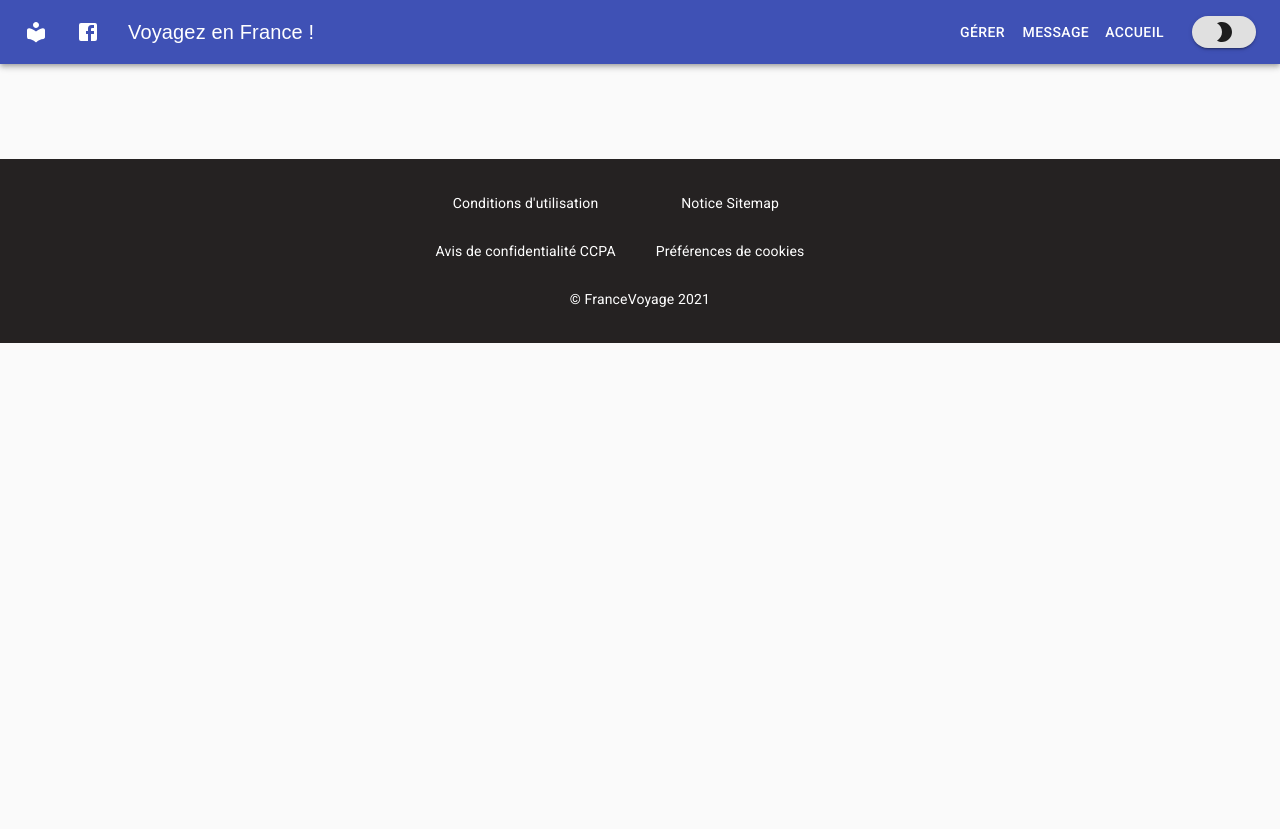
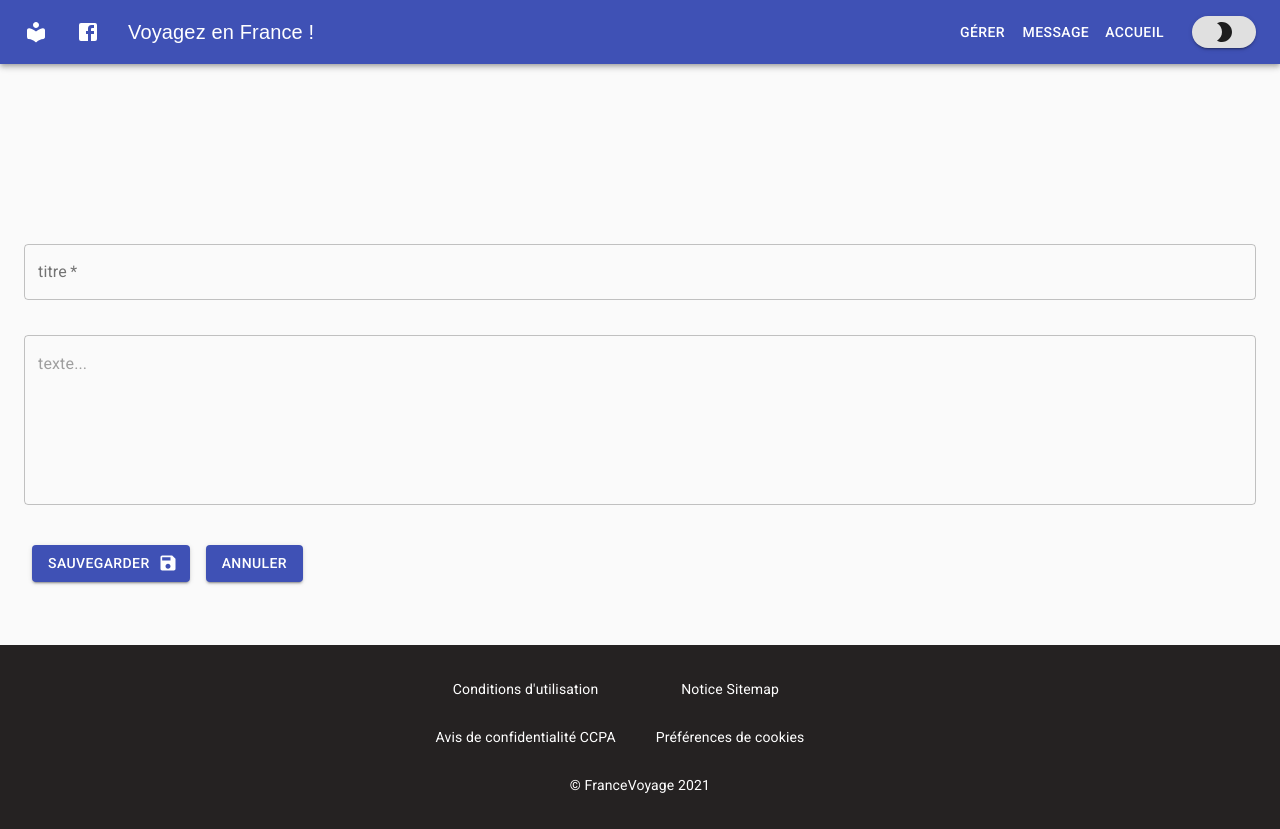
Before and after one commit to FatimaZohraaa/travelBlog, a React (Create React App) app: page /create in a window 1280 px wide. Built offline with nearby package versions, Linux system fonts and the light colour scheme.

Commit message:
Create post Page

```diff
--- a/src/App.js
+++ b/src/App.js
@@ -36,6 +36,7 @@ function App() {
           <Switch>
             <Route path="/" exact component={Home} />
             <Route path="/contact" component={Contact} />
+            <Route path="/create" component={CreatePost} />
             <Route path="/manage" component={ManagePosts} />
           </Switch>
           <Footer />
--- a/src/pages/CreatePost.js
+++ b/src/pages/CreatePost.js
@@ -1,7 +1,100 @@
-import React from "react";
+import React, { useEffect, useState } from "react";
+import TextField from "@material-ui/core/TextField";
+import Button from "@material-ui/core/Button";
+import { makeStyles } from "@material-ui/core/styles";
+import { Container, Typography } from "@material-ui/core";
+import SaveIcon from "@material-ui/icons/Save";
+import { Link } from "react-router-dom";
+import { addPost } from "../actions";
+import { connect } from "react-redux";
+import { useHistory } from "react-router-dom";
+import { editPost } from "../actions";
 
-function CreatePost() {
-  return <div></div>;
+const useStyles = makeStyles((theme) => ({
+  button: {
+    margin: theme.spacing(1),
+    marginTop: 30,
+  },
+  field: {
+    marginTop: 25,
+    marginBottom: 10,
+  },
+  container: {
+    marginTop: 35,
+  },
+}));
+
+function CreatePost({ addPost }) {
+  const history = useHistory();
+
+  const classes = useStyles();
+  const [postData, setPostData] = useState({});
+
+  const titleHandler = (e) => {
+    setPostData({ ...postData, title: e.target.value });
+  };
+
+  const textHandler = (e) => {
+    setPostData({ ...postData, text: e.target.value });
+  };
+
+  const submitHandler = (e) => {
+    e.preventDefault();
+    addPost(postData);
+    history.push("/");
+  };
+
+  return (
+    <>
+      <Container className={classes.container}>
+        <Typography variant="h4" className={classes.field}></Typography>
+        <form onSubmit={submitHandler}>
+          <TextField
+            className={classes.field}
+            id="outlined-secondary"
+            label="titre"
+            variant="outlined"
+            color="primary"
+            fullWidth
+            onChange={titleHandler}
+            required
+          />
+          <TextField
+            className={classes.field}
+            id="outlined-secondary"
+            variant="outlined"
+            color="primary"
+            fullWidth
+            placeholder="texte..."
+            multiline
+            rows={7}
+            onChange={textHandler}
+            required
+          />
+
+          <Button
+            variant="contained"
+            color="primary"
+            className={classes.button}
+            endIcon={<SaveIcon />}
+            type="submit"
+          >
+            sauvegarder
+          </Button>
+
+          <Link to="/">
+            <Button
+              variant="contained"
+              color="primary"
+              className={classes.button}
+            >
+              annuler
+            </Button>
+          </Link>
+        </form>
+      </Container>
+    </>
+  );
 }
 
-export default CreatePost;
+export default connect(null, { addPost, editPost })(CreatePost);
```
